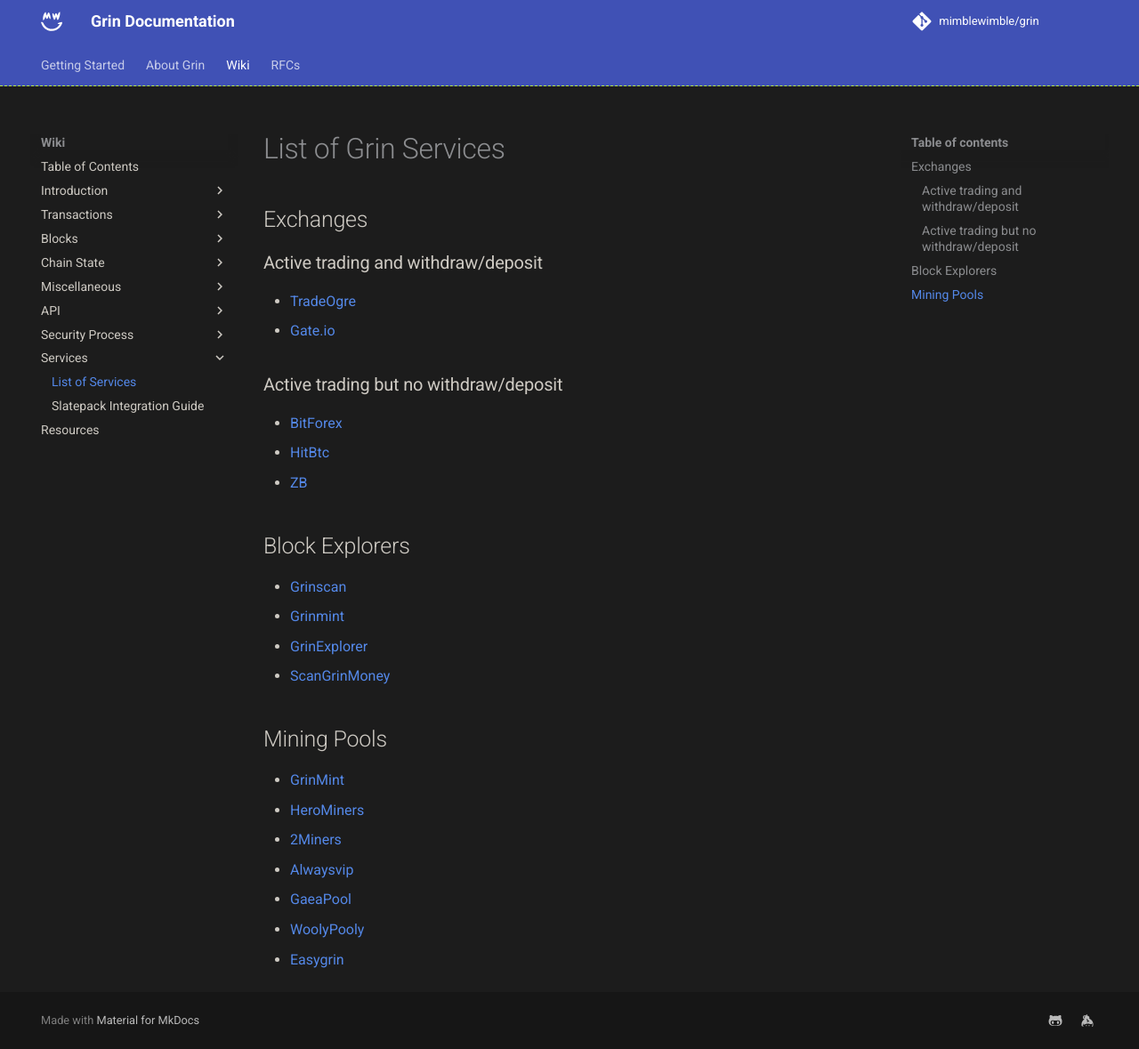
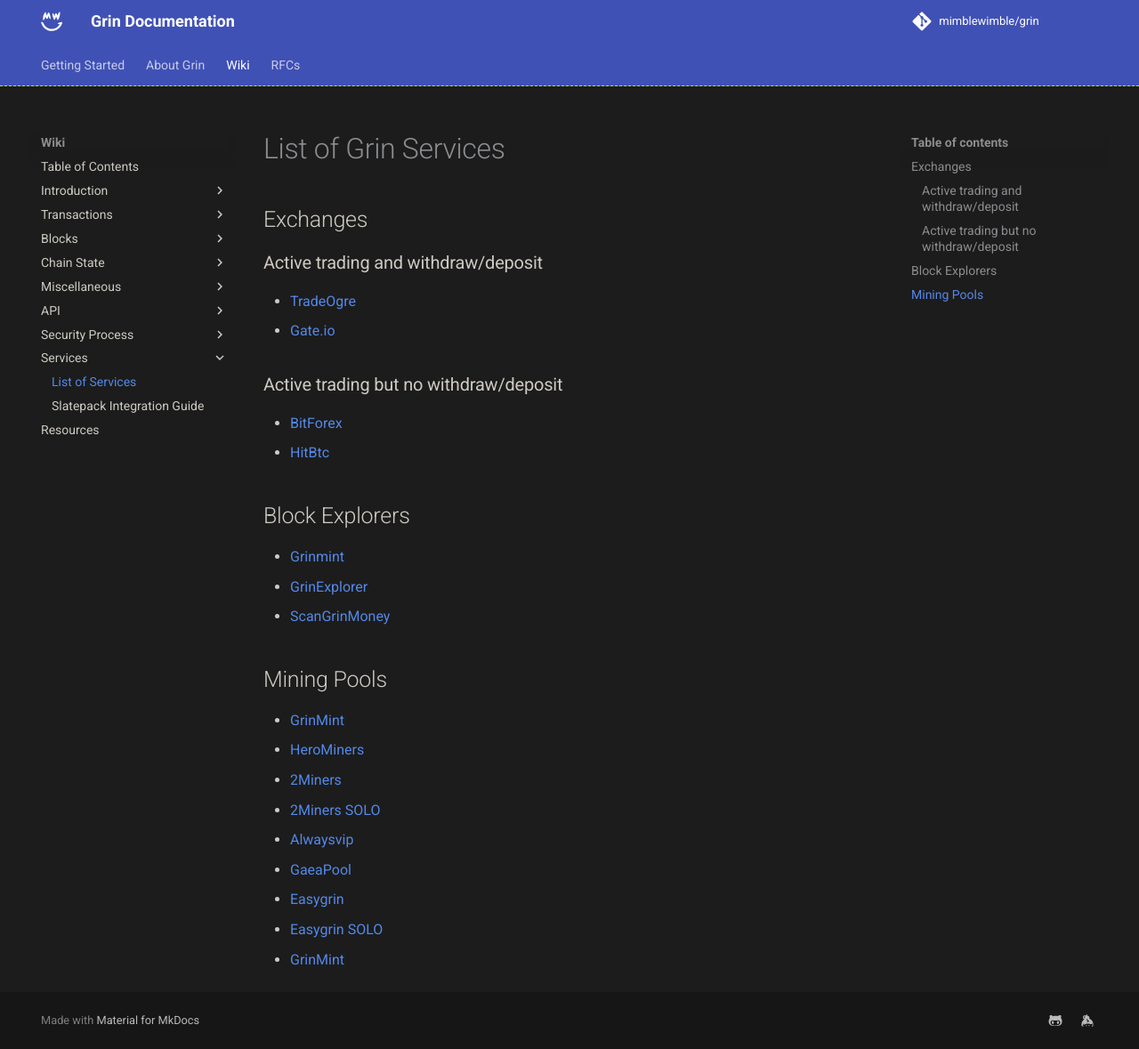
Before and after one commit to mimblewimble/docs, an MkDocs documentation site: the page built from docs/wiki/services/list-of-services.md, in a window 1280 px wide and 1179 px high. Shown: the whole window at 89% size. Built offline with MkDocs 1.6.1 and Material for MkDocs 9.7.7, drawn with Linux system fonts in a browser that asks for light colours; comment, search, counter and statistics services are not loaded.

Commit message:
Update list-of-services.md
Add Easygrin SOLO
Add 2miners SOLO
Remove ZB
Remove WoolyPooly
Remove Grinscan

```diff
--- a/docs/wiki/services/list-of-services.md
+++ b/docs/wiki/services/list-of-services.md
@@ -11,11 +11,9 @@
 
 - [BitForex](https://www.bitforex.com/)
 - [HitBtc](https://hitbtc.com/)
-- [ZB](https://www.zb.com/en/kline/grin_usdt)
 
 ## Block Explorers
 
-- [Grinscan](https://grinscan.net/)
 - [Grinmint](https://grinmint.com/explorer/)
 - [GrinExplorer](https://grinexplorer.net/)
 - [ScanGrinMoney](https://scan.grin.money/)
@@ -25,7 +23,9 @@
 - [GrinMint](https://www.grinmint.com)
 - [HeroMiners](https://grin.herominers.com)
 - [2Miners](https://2miners.com)
+- [2Miners SOLO](https://solo-grin.2miners.com/)
 - [Alwaysvip](https://pool.always.vip)
 - [GaeaPool](https://gaeapool.com)
-- [WoolyPooly](https://woolypooly.com)
 - [Easygrin](https://pool.easygrin.org)
+- [Easygrin SOLO](https://solo.easygrin.org/)
+- [GrinMint](https://www.grinmint.com)
```
